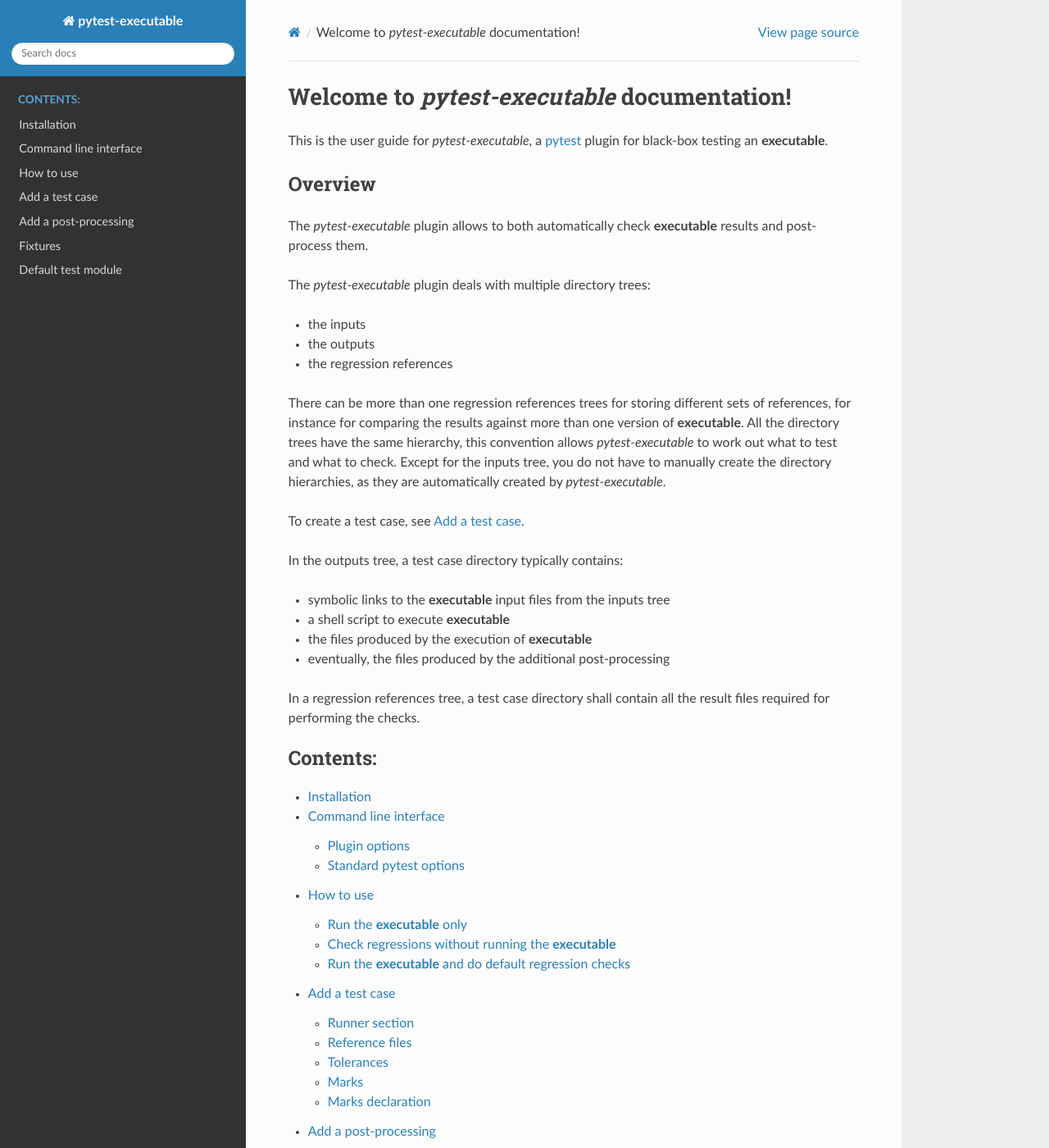
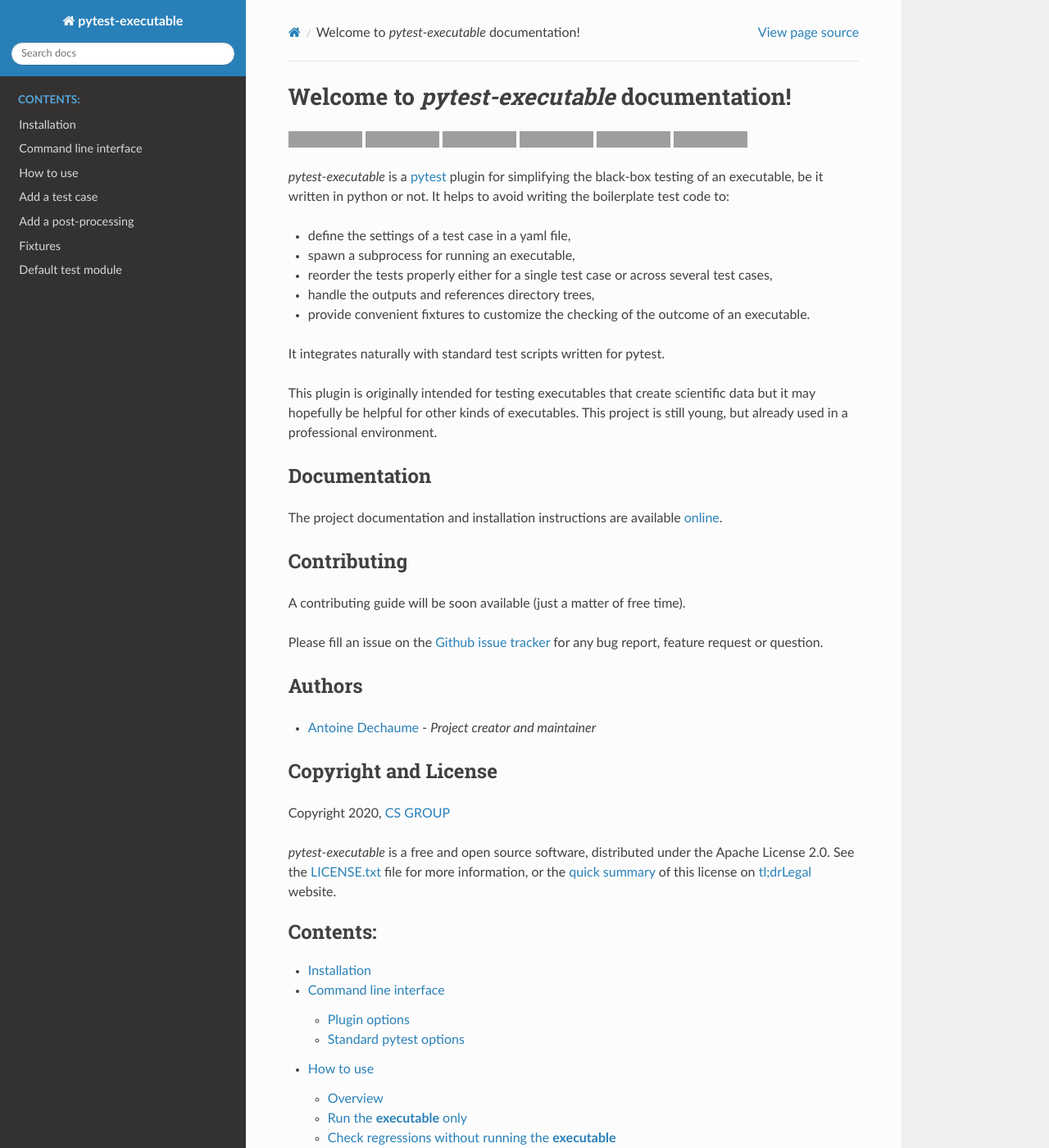
Before and after one commit to CS-SI/pytest-executable, a Sphinx documentation site: the page built from doc/index.rst, in a window 1280 px wide and 1400 px high. Shown: the whole window at 82% size. Built offline with Sphinx 7.4.7 and the Read the Docs theme 2.0.0, drawn with Linux system fonts in a browser that asks for light colours; grey boxes are pictures that could not be loaded.

Commit message:
doc: some refactoring

```diff
--- a/README.rst
+++ b/README.rst
@@ -1,5 +1,7 @@
 Pytest-executable
 =================
+
+.. inclusion-marker-do-not-remove
 
 .. image:: https://img.shields.io/pypi/v/pytest-executable.svg
     :target: https://pypi.org/project/pytest-executable
@@ -7,59 +9,46 @@
 .. image:: https://img.shields.io/pypi/pyversions/pytest-executable.svg
     :target: https://pypi.org/project/pytest-executable
 
-.. image:: https://readthedocs.org/projects/pytest-executable/badge/?version=stable
+.. image:: https://img.shields.io/badge/platform-linux%20%7C%20macos-lightgrey
+
+.. image:: https://img.shields.io/readthedocs/pytest-executable/stable
     :target: https://pytest-executable.readthedocs.io/en/stable/?badge=stable
     :alt: Read The Docs Status
 
-.. image:: https://travis-ci.org/CS-SI/pytest-executable.svg?branch=develop
+.. image:: https://img.shields.io/travis/CS-SI/pytest-executable
     :target: https://travis-ci.org/CS-SI/pytest-executable
     :alt: Travis-CI Build Status
-
-.. image:: https://requires.io/github/CS-SI/pytest-executable/requirements.svg?branch=develop
-    :target: https://requires.io/github/CS-SI/pytest-executable/requirements/?branch=develop
-    :alt: Requirements Status
 
 .. image:: https://img.shields.io/badge/code%20style-black-000000.svg
     :target: https://github.com/psf/black
 
 *pytest-executable* is a `pytest`_ plugin for simplifying the black-box
 testing of an executable, be it written in python or not. It helps to avoid
-writing the boilerplate test code to spawn subprocesses, to handle the output
-and references directory trees and to define the execution context. It
-integrates naturally with standard test scripts written for pytest. This plugin
-is originally intended for testing executables that create scientific data but
-it may hopefully be helpful for other kinds of executables.
+writing the boilerplate test code to:
 
+- define the settings of a test case in a yaml file,
+- spawn a subprocess for running an executable,
+- reorder the tests properly either for a single test case or across several test cases,
+- handle the outputs and references directory trees,
+- provide convenient fixtures to customize the checking of the outcome of an executable.
+
+It integrates naturally with standard test scripts written for pytest.
+
+This plugin is originally intended for testing executables that create
+scientific data but it may hopefully be helpful for other kinds of executables.
 This project is still young, but already used in a professional environment.
 
 
 Documentation
 -------------
 
-The project documentation is available `online`_.
-
-
-Installation
-------------
-
-Install using `pip`_:
-
-.. code-block:: console
-
-    pip install pytest-executable
-
-Install using `conda`_:
-
-.. code-block:: console
-
-    conda install pytest-executable -c conda-forge
+The project documentation and installation instructions are available `online`_.
 
 
 Contributing
 ------------
 
-A contributing guide will be soon available (once again, just a matter of free
-time).
+A contributing guide will be soon available (just a matter of free time).
 
 Please fill an issue on the `Github issue tracker`_ for any bug report, feature
 request or question.
--- a/doc/index.rst
+++ b/doc/index.rst
@@ -18,39 +18,8 @@
 Welcome to |ptx| documentation!
 ===============================
 
-This is the user guide for |ptx|, a |pytest| plugin for black-box testing an |exe|.
-
-Overview
---------
-
-The |ptx| plugin allows to both automatically check |exe| results and
-post-process them.
-
-The |ptx| plugin deals with multiple directory trees:
-
-- the inputs
-- the outputs
-- the regression references
-
-There can be more than one regression references trees for storing different
-sets of references, for instance for comparing the results against more than
-one version of |exe|. All the directory trees have the same hierarchy,
-this convention allows |ptx| to work out what to test and what to check.
-Except for the inputs tree, you do not have to manually create the directory
-hierarchies, as they are automatically created by |ptx|.
-
-To create a test case, see :ref:`add-test-case-label`.
-
-In the outputs tree, a test case directory typically contains:
-
-- symbolic links to the |exe| input files from the inputs tree
-- a shell script to execute |exe|
-- the files produced by the execution of |exe|
-- eventually, the files produced by the additional post-processing
-
-In a regression references tree, a test case directory shall contain all the
-result files required for performing the checks.
-
+.. include:: ../README.rst
+   :start-after: inclusion-marker-do-not-remove
 
 .. toctree::
    :maxdepth: 2
--- a/doc/test-case.rst
+++ b/doc/test-case.rst
@@ -37,10 +37,10 @@
 The |yaml| file is used by |ptx| for several things. When this file is
 found, |ptx| will:
 
-   1. create the output directory of the test case and, if needed, its parents,
-   4. execute the tests defined in the default test module,
-   5. execute the tests defined in the additional test modules.
-   5. execute the tests defined in the parent directories.
+1. create the output directory of the test case and, if needed, its parents,
+2. execute the tests defined in the default test module,
+3. execute the tests defined in the additional test modules.
+4. execute the tests defined in the parent directories.
 
 The parents of an output directory are created such that the path from the
 directory where |pytest| is executed to the input directory of the test case is
```
Also changed, not shown: doc/how-to-use.rst (+27 -2 lines).
